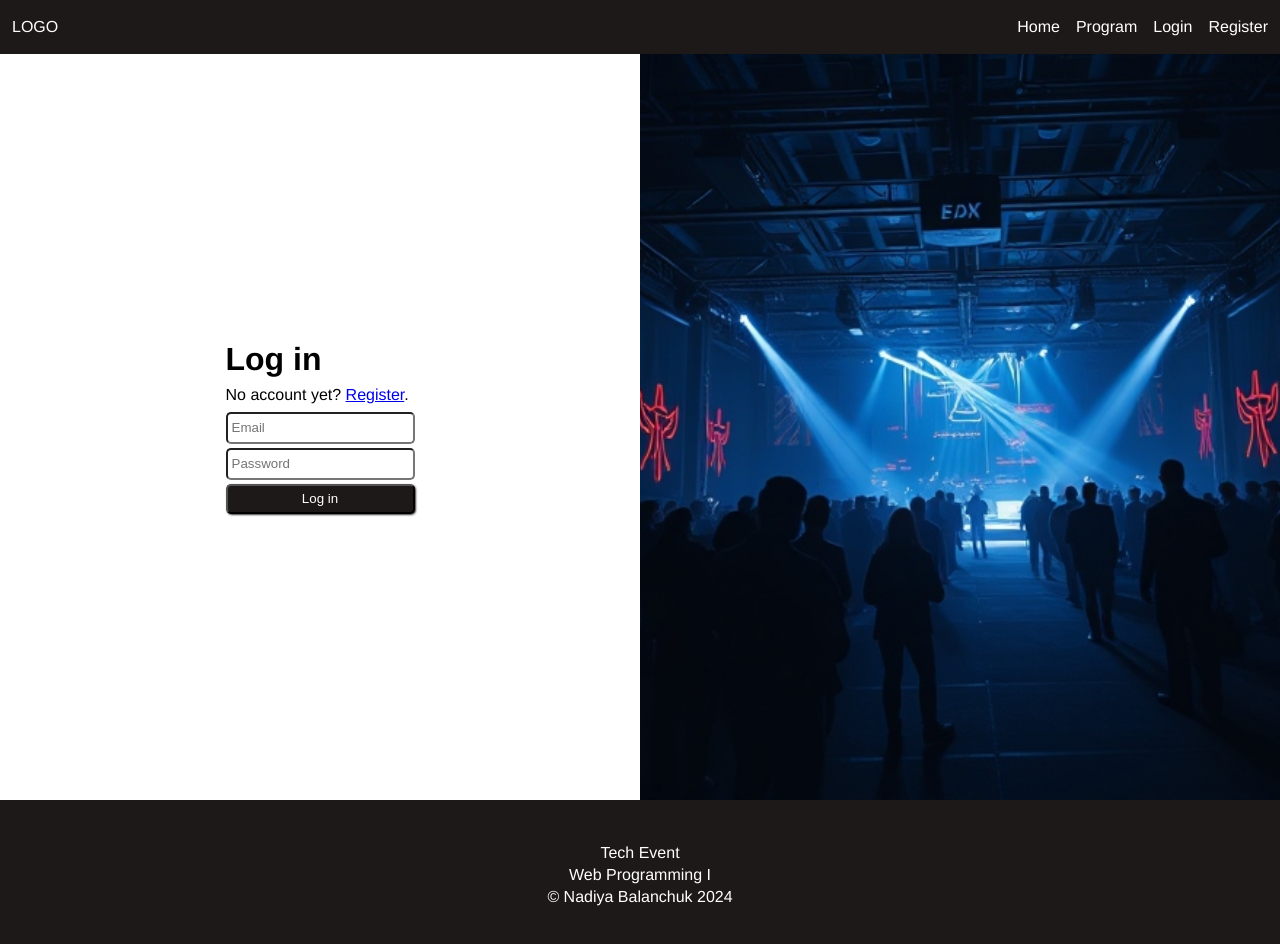
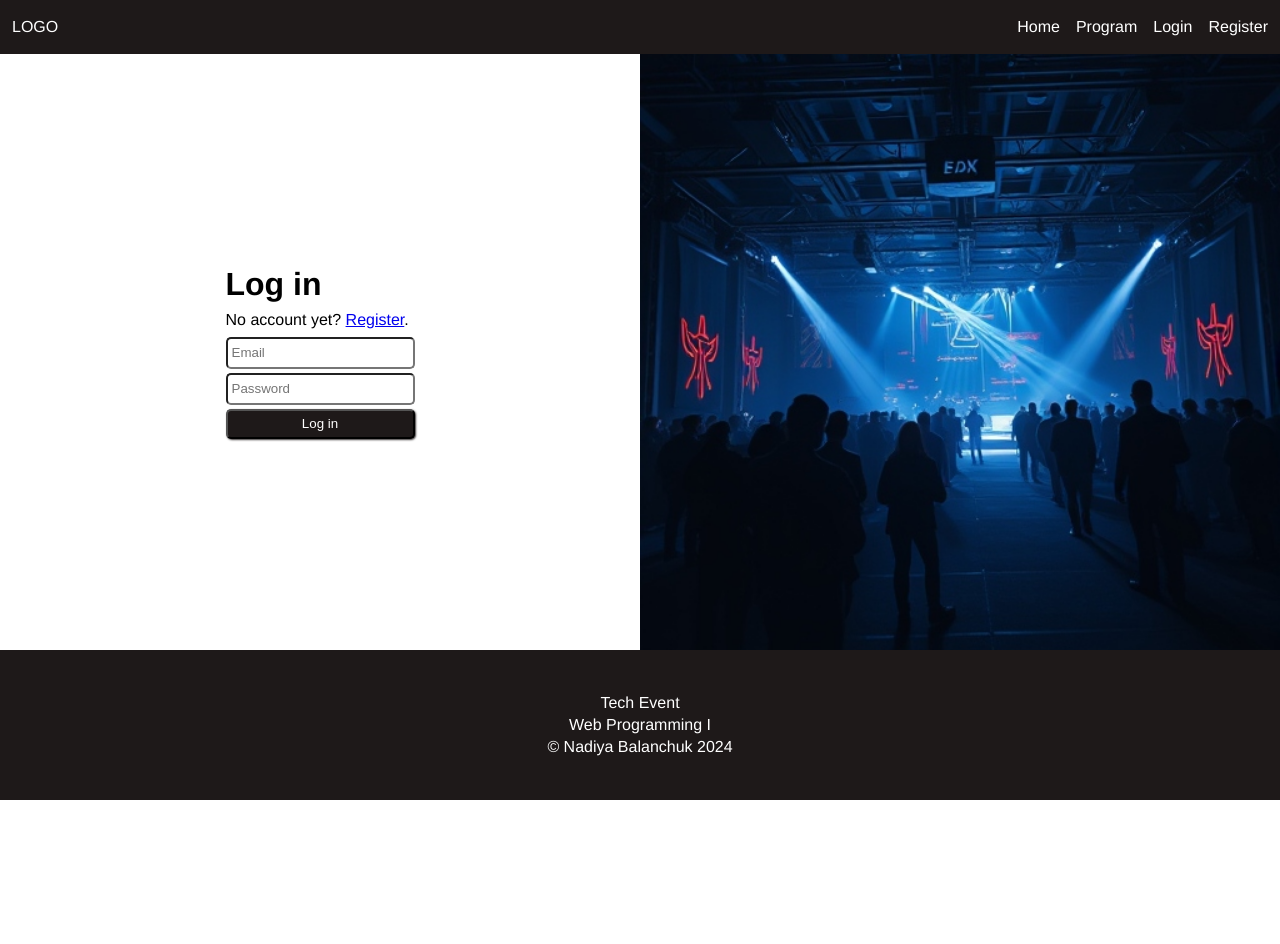
Before and after one commit to knedlicka/tech-event, a Vue app: page /login in a window 1280 px wide. Shown: the top 944 px of the page. After the commit the page ends 800 px from the top, so only its background shows below. Built offline with nearby package versions, Linux system fonts and the light colour scheme.

Commit message:
Fix footer positioning

```diff
--- a/src/App.vue
+++ b/src/App.vue
@@ -5,13 +5,27 @@ import Footer from './components/footer/Footer.vue';
 </script>
 
 <template>
-  <NavBar />
+  <div class="page-container">
+    <NavBar />
 
-  <div>
-    <RouterView />
+    <div class="content-container">
+      <RouterView />
+    </div>
+
+    <Footer />
   </div>
-
-  <Footer />
 </template>
 
-<style></style>
+<style>
+.page-container {
+  display: flex;
+  flex-direction: column;
+  min-height: 100vh;
+}
+
+.content-container {
+  display: flex;
+  flex-direction: column;
+  flex: 1;
+}
+</style>
--- a/src/components/buttons/MainButton.vue
+++ b/src/components/buttons/MainButton.vue
@@ -22,5 +22,6 @@ export default {
 
 .main-button:hover {
     box-shadow: none;
+    transform: translate(1px, 1px);
 }
 </style>
--- a/src/components/footer/Footer.vue
+++ b/src/components/footer/Footer.vue
@@ -12,7 +12,7 @@
 <style>
 .footer-container {
     width: 100%;
-    min-height: 150px;
+    height: 150px;
     display: flex;
     flex-direction: column;
     gap: 4px;
--- a/src/views/HomeView.vue
+++ b/src/views/HomeView.vue
@@ -64,12 +64,13 @@ export default {
 <style>
 .home-container {
   display: flex;
+  flex: 1;
   flex-direction: column;
   align-items: center;
   position: relative;
   background: url('../assets/images/tech-event.jpeg') center/cover no-repeat;
   z-index: 1;
-  min-height: 100vh;
+  height: 100%;
 }
 
 .home-container::before {
--- a/src/views/LoginView.vue
+++ b/src/views/LoginView.vue
@@ -21,6 +21,7 @@ export default {
 
 <template>
     <main class="login-container">
+        <div class="login-inner-container">
             <div class="login-left-part">
                 <div class="login-form-with-header-container">
                     <div class="heading-section">Log in</div>
@@ -28,14 +29,15 @@ export default {
                         No account yet? <RouterLink :to="routerPathInfo.register.path">Register</RouterLink>.
                     </div>
                     <form class="login-form">
-                    <input type="email" name="email" v-model="this.email" placeholder="Email" class="text-input" />
-                    <input type="password" v-model="this.password" placeholder="Password" class="text-input" />
+                        <input required type="email" name="email" v-model="this.email" placeholder="Email"
+                            class="text-input" />
+                        <input required type="password" v-model="this.password" placeholder="Password"
+                            class="text-input" />
                         <MainButton @click.prevent="this.handleLogin" label="Log in" />
                     </form>
                 </div>
             </div>
-        <div class="login-right-part">
-
+            <div class="login-right-part"></div>
         </div>
     </main>
 </template>
@@ -43,10 +45,15 @@ export default {
 <style>
 .login-container {
     display: flex;
+    flex-direction: column;
+    flex: 1;
     width: 100%;
-    height: 100%;
-    height: calc(100vh - 54px);
-    overflow-y: hidden;
+}
+
+.login-inner-container {
+    display: flex;
+    flex: 1;
+    width: 100%;
 }
 
 .login-left-part {
@@ -54,7 +61,6 @@ export default {
     justify-content: center;
     align-items: center;
     width: 50%;
-    height: 100%;
 }
 
 .login-form-with-header-container {
@@ -65,7 +71,6 @@ export default {
 
 .login-right-part {
     width: 50%;
-    height: 100%;
     background: url('../assets/images/tech-event-login.jpeg') center/cover no-repeat;
 }
 
--- a/src/views/RegisterView.vue
+++ b/src/views/RegisterView.vue
@@ -23,6 +23,7 @@ export default {
 
 <template>
     <main class="register-container">
+        <div class="register-inner-container">
             <div class="register-left-part">
                 <div class="register-form-with-header-container">
                     <div class="heading-section">Register</div>
@@ -39,13 +40,13 @@ export default {
                         </select>
                         <input required type="email" name="email" v-model="this.email" placeholder="Email"
                             class="text-input" />
-                    <input required type="password" v-model="this.password" placeholder="Password" class="text-input" />
+                        <input required type="password" v-model="this.password" placeholder="Password"
+                            class="text-input" />
                         <MainButton @click.prevent="this.handleRegister" label="Register" />
                     </form>
                 </div>
             </div>
-        <div class="register-right-part">
-
+            <div class="register-right-part"></div>
         </div>
     </main>
 </template>
@@ -53,10 +54,15 @@ export default {
 <style>
 .register-container {
     display: flex;
+    flex-direction: column;
+    flex: 1;
     width: 100%;
-    height: 100%;
-    height: calc(100vh - 54px);
-    overflow-y: hidden;
+}
+
+.register-inner-container {
+    display: flex;
+    flex: 1;
+    width: 100%;
 }
 
 .register-left-part {
@@ -64,7 +70,6 @@ export default {
     justify-content: center;
     align-items: center;
     width: 50%;
-    height: 100%;
 }
 
 .register-form-with-header-container {
@@ -75,7 +80,6 @@ export default {
 
 .register-right-part {
     width: 50%;
-    height: 100%;
     background: url('../assets/images/tech-event-registration.jpeg') center/cover no-repeat;
 }
 
```
Lines whose indentation alone changed are shown as unchanged.
